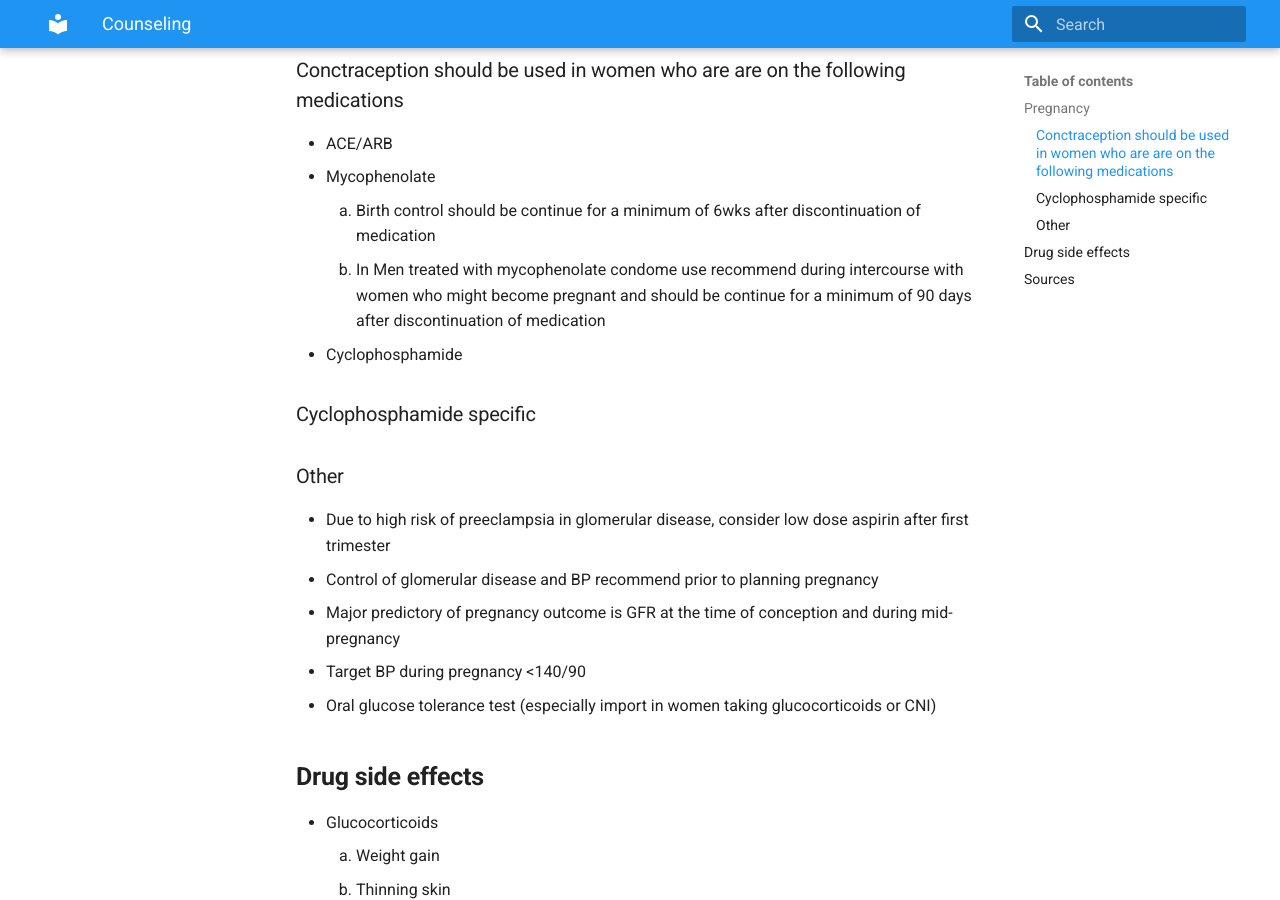
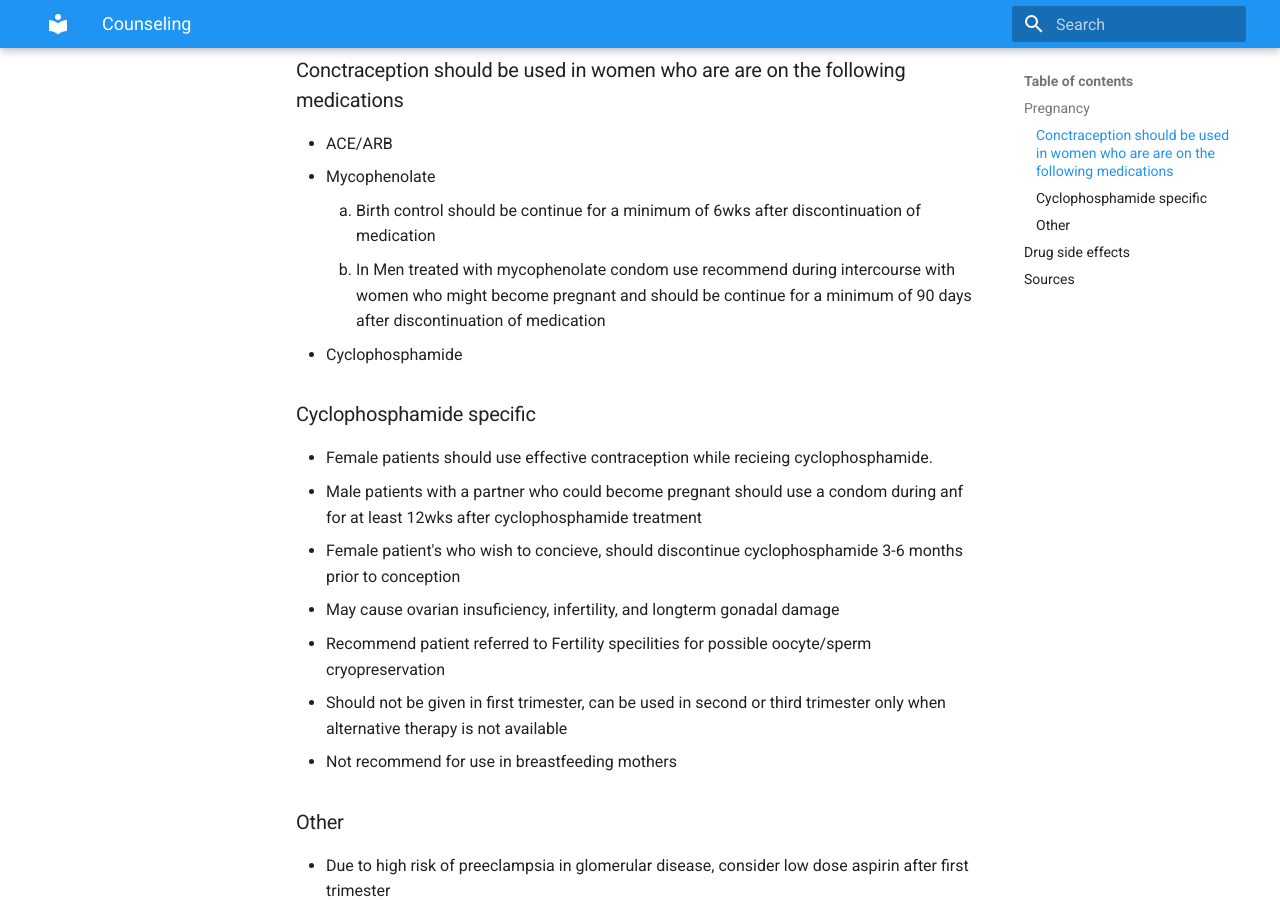
Before and after one commit to TTUNEPH2025/GN, an MkDocs documentation site: the page built from docs/Counseling.md, in a window 1280 px wide and 900 px high, scrolled down 224 px. Built offline with MkDocs 1.6.1 and Material for MkDocs 9.7.7, drawn with Linux system fonts in a browser that asks for light colours.

Commit message:
Update Counseling.md

```diff
--- a/docs/Counseling.md
+++ b/docs/Counseling.md
@@ -3,9 +3,16 @@
  * ACE/ARB
  * Mycophenolate
     1. Birth control should be continue for a minimum of 6wks after discontinuation of medication
-    2. In Men treated with mycophenolate condome use recommend during intercourse with women who might become pregnant and should be continue for a minimum of 90 days after discontinuation of medication
+    2. In Men treated with mycophenolate condom use recommend during intercourse with women who might become pregnant and should be continue for a minimum of 90 days after discontinuation of medication
  * Cyclophosphamide
 ### Cyclophosphamide specific
+ * Female patients should use effective contraception while recieing cyclophosphamide.
+ * Male patients with a partner who could become pregnant should use a condom during anf for at least 12wks after cyclophosphamide treatment
+ * Female patient's who wish to concieve, should discontinue cyclophosphamide 3-6 months prior to conception
+ * May cause ovarian insuficiency, infertility, and longterm gonadal damage
+ * Recommend patient referred to Fertility specilities for possible oocyte/sperm cryopreservation
+ * Should not be given in first trimester, can be used in second or third trimester only when alternative therapy is not available
+ * Not recommend for use in breastfeeding mothers
 ### Other
  * Due to high risk of preeclampsia in glomerular disease, consider low dose aspirin after first trimester
  * Control of glomerular disease and BP recommend prior to planning pregnancy
```
